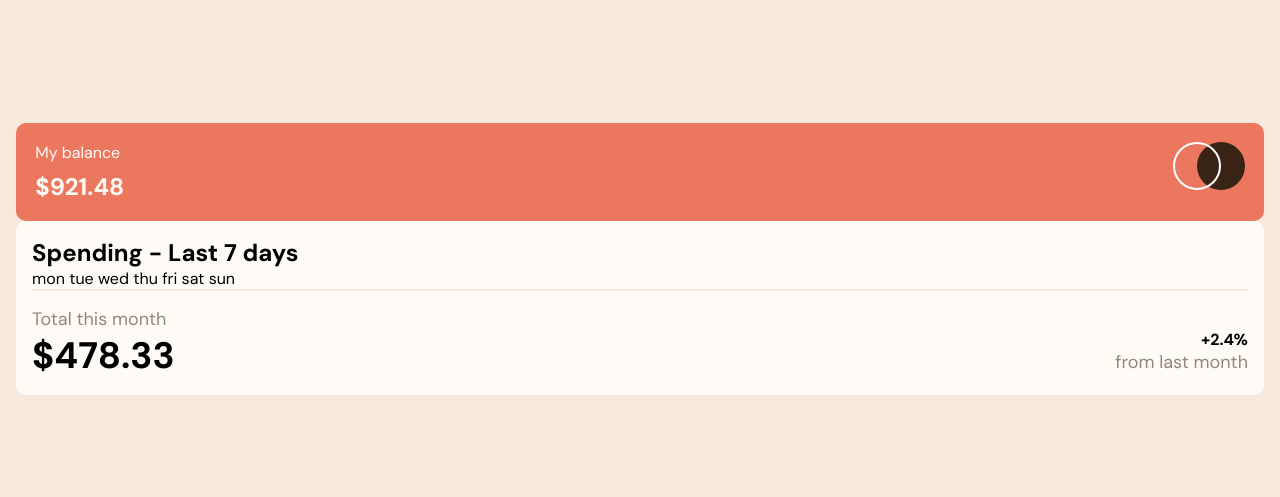
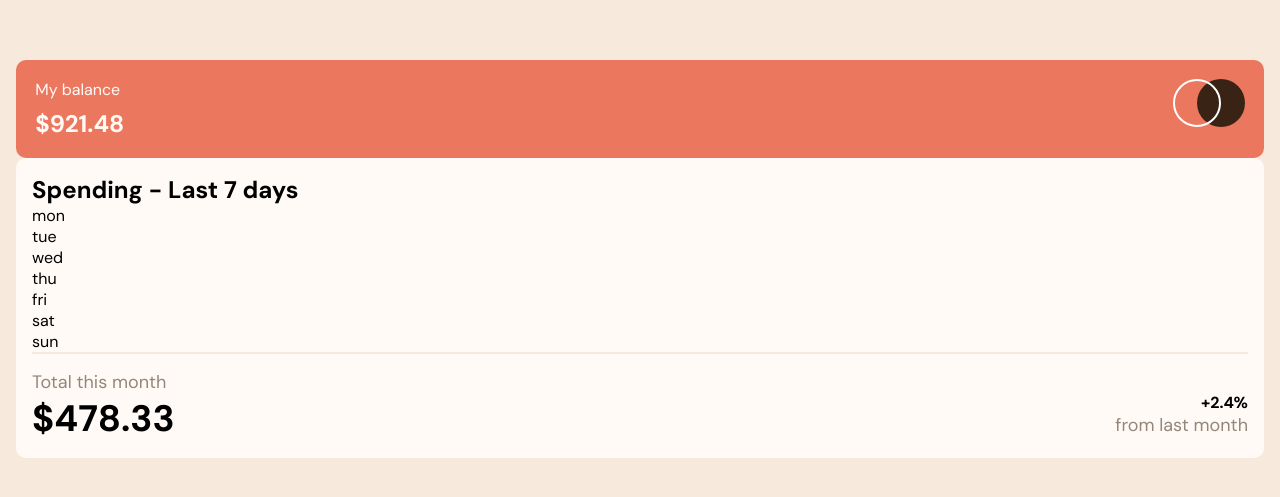
Before and after one commit to amrmabdelazeem/expenses-chart-component, a React (Vite) app: page / in a window 1280 px wide. Shown: the part 141-638 px from the top of the page. Built offline with nearby package versions, Linux system fonts and the light colour scheme.

Commit message:
Add chart bars and days

```diff
--- a/src/components/MainExpense/MainExpense.jsx
+++ b/src/components/MainExpense/MainExpense.jsx
@@ -1,12 +1,30 @@
 import TotalExpense from "./TotalExpense/TotalExpense";
-import './MainExpense.css'
+import "./MainExpense.css";
+import data from '../../../data.json';
+
 export default function MainExpense() {
   return (
     <main>
-    <section>
-      <h2>Spending - Last 7 days</h2>
-      mon tue wed thu fri sat sun
-      <TotalExpense />
+      <section className="spending">
+        <h2>Spending - Last 7 days</h2>
+        <div className="chart">
+          <div className="bars">
+            <div className="bar bar-1"></div>
+            <div className="bar bar-2"></div>
+            <div className="bar bar-3"></div>
+            <div className="bar bar-4"></div>
+            <div className="bar bar-5"></div>
+            <div className="bar bar-6"></div>
+            <div className="bar bar-7"></div>
+          </div>
+          <div className="days">
+            {data.map((chart)=>{
+              return <p key={chart.day}>{chart.day}</p>
+            })}
+          </div>
+        </div>
+        {/* mon tue wed thu fri sat sun */}
+        <TotalExpense />
       </section>
     </main>
   );
```
